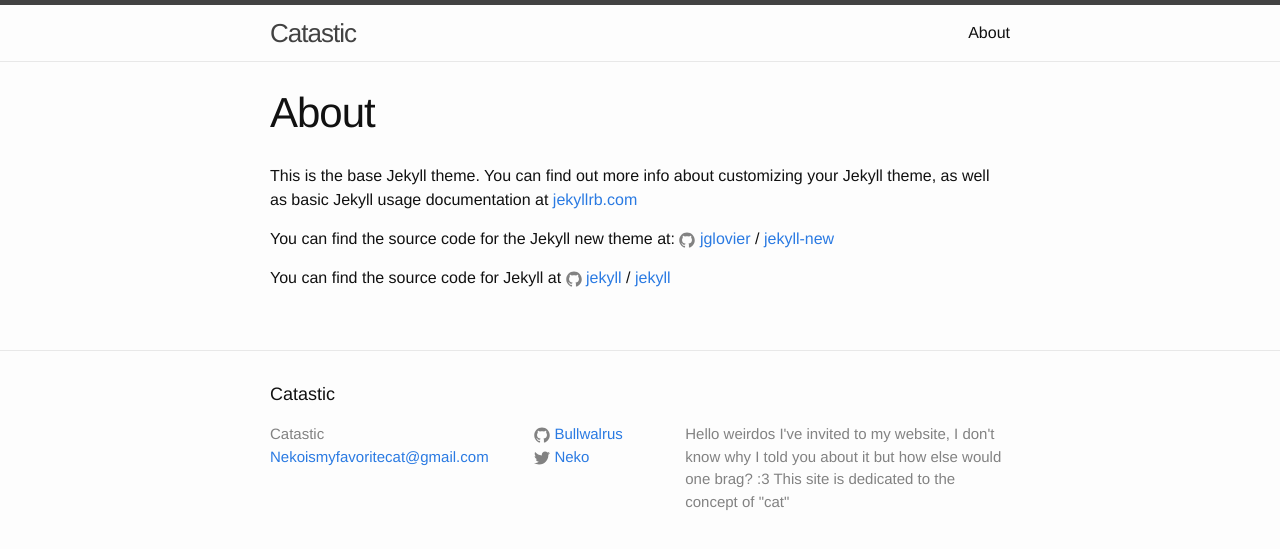
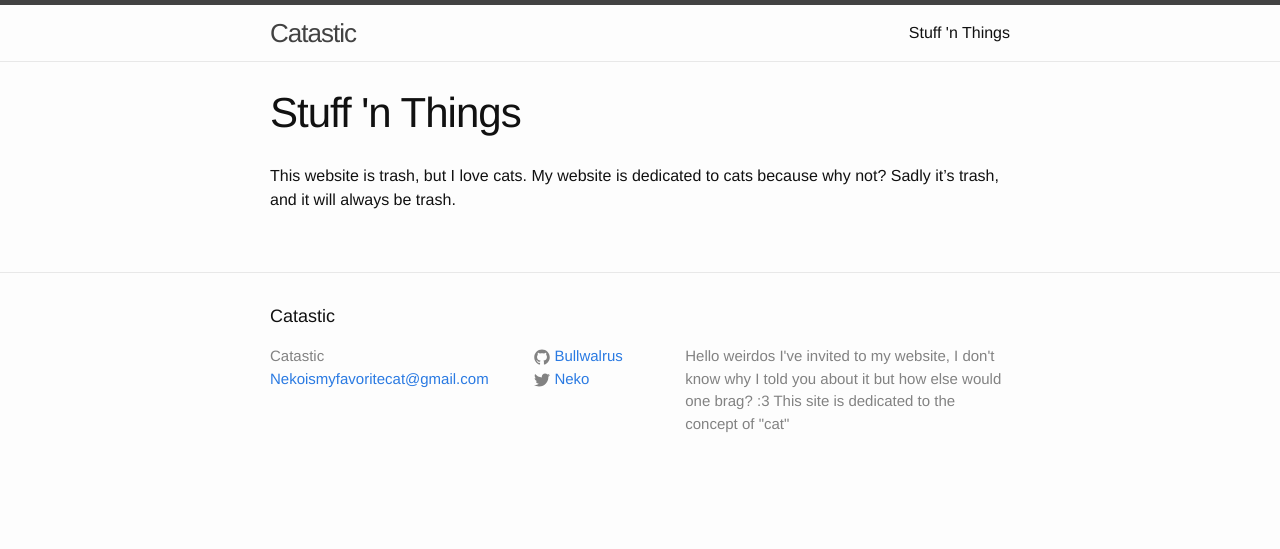
Before and after one commit to bullwalrus/Bullwalrus.github.io, a Jekyll site: the page built from about.md, in a window 1280 px wide. Shown: the top 549 px of the page. Built offline with Jekyll 4.4.1, drawn with Linux system fonts in a browser that asks for light colours.

Commit message:
Update about.md

```diff
--- a/about.md
+++ b/about.md
@@ -1,15 +1,8 @@
 ---
 layout: page
-title: About
-permalink: /about/
+title: Stuff 'n Things
+permalink: /Stuff 'n Things/
 ---
 
-This is the base Jekyll theme. You can find out more info about customizing your Jekyll theme, as well as basic Jekyll usage documentation at [jekyllrb.com](http://jekyllrb.com/)
-
-You can find the source code for the Jekyll new theme at:
-{% include icon-github.html username="jglovier" %} /
-[jekyll-new](https://github.com/jglovier/jekyll-new)
-
-You can find the source code for Jekyll at
-{% include icon-github.html username="jekyll" %} /
-[jekyll](https://github.com/jekyll/jekyll)
+This website is trash, but I love cats. My website is dedicated to cats because why not?
+Sadly it's trash, and it will always be trash.
```
